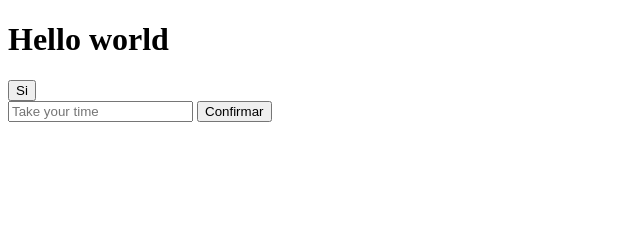
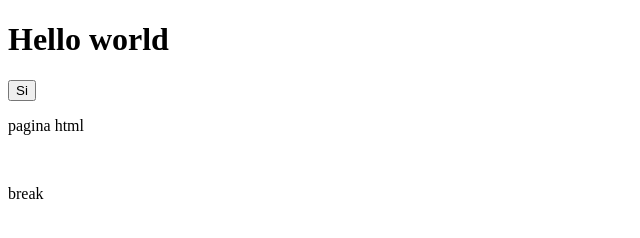
Before and after one commit to A00838952/tc2005B-html, a plain HTML site: page index.html in a window 1280 px wide. Shown: the whole page, without its empty margins (0-640 px from the left). Drawn offline with Linux system fonts and the light colour scheme.

Commit message:
Otras paginas

```diff
--- a/index.html
+++ b/index.html
@@ -5,16 +5,14 @@
     <meta charset="UTF-8">
     <meta name="viewport" content="width=device-width, initial-scale=1.0">
     <title>Document</title>
-    <link rel="stylesheet" href="style.css">
 </head>
+
 <body>
+
     <h1>Hello world </h1>
     <button id="button">Si</button>
-
-    <div class="container">
-        <input type="text" id="userId" placeholder="Take your time" required>
-        <button id="uploadIdButton">Confirmar</button>
-    </div>
-
+    <p>  pagina html</p>
+    <br>
+    <p> break</p>
 </body>
 </html>
```
Also changed, not shown: pag.html (+12 -0 lines), pictures.html (added).
